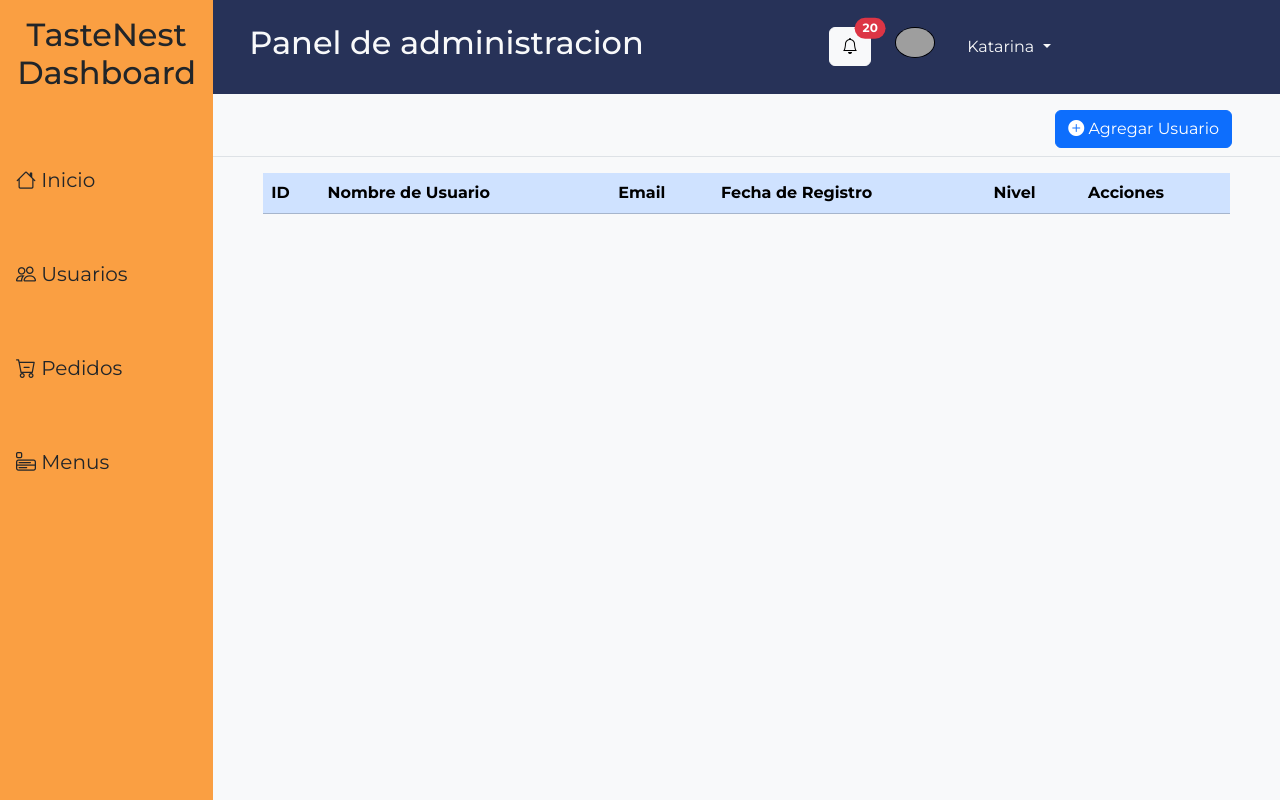
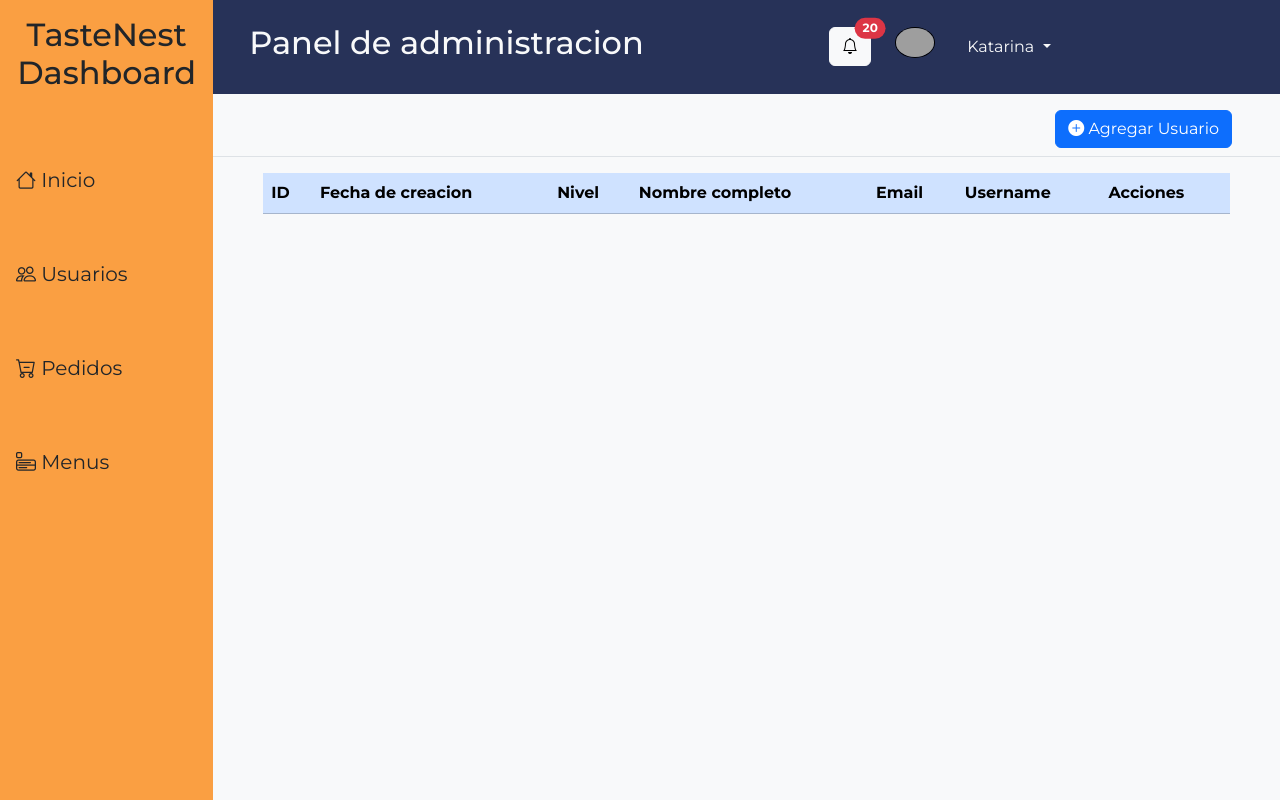
Before and after one commit to Adairowo/TasteNest.github.io, a PHP site: page /dashboard/users.php in a window 1280 px wide. Run offline with PHP 8.4, Linux system fonts and the light colour scheme; data that the repository does not hold is empty; grey boxes are pictures that could not be loaded.

Commit message:
Actualizacion de paginas a redirigir

```diff
--- a/css/stylesregister.css
+++ b/css/stylesregister.css
@@ -111,7 +111,7 @@ form .username {
     width: 100% ;
 }
 
-.btn-register{
+input[type="submit"] {
     width: 100%;
     height: 50px;
     background-color: #FA9F42;
--- a/dashboard/users.php
+++ b/dashboard/users.php
@@ -35,10 +35,11 @@
                 <thead class="table-primary" >
                   <tr>
                     <th>ID</th>
-                    <th>Nombre de Usuario</th>
+                    <th>Fecha de creacion</th>
+                    <th>Nivel</th>
+                    <th>Nombre completo</th>
                     <th>Email</th>
-                    <th>Fecha de Registro</th>
-                    <th>Nivel</th>
+                    <th>Username</th>
                     <th>Acciones</th>
                   </tr>
                 </thead>
@@ -61,7 +62,7 @@
                        <!-- Botón para editar -->
     <button class="btn btn-sm btn-warning" data-bs-toggle="modal" data-bs-target="#addUserModal">
       <i class="bi bi-pencil-square"></i> Editar
-  </button> x
+  </button>
   <!-- Botón para eliminar -->
   <button class="btn btn-sm btn-danger btnEliminar"
           data-id="<?php echo $fila['user_id']; ?>"
--- a/index.html
+++ b/index.html
@@ -17,7 +17,7 @@
             <ul class="nav-menu">
                 <button id="menu-close-button" class="fas fa-times"></button>
                 <li class="nav-item">
-                    <a href="login.html" class="nav-link">Pedir y recoger</a>
+                    <a href="login.php" class="nav-link">Pedir y recoger</a>
                 </li>
                 <li class="nav-item">
                     <a href="#landingseccion" class="nav-link">Sobre nosotros</a>
@@ -41,7 +41,7 @@
                      de saber quién los prepara. Saborea lo mejor de tu comunidad con solo unos clics.</p>
 
                 <div class="buttons">
-                <a href="login.html" class="boton pediryrecoger">Pedir y recoger</a>
+                <a href="login.php" class="boton pediryrecoger">Pedir y recoger</a>
                 <a href="#" class="boton contactanos">Contactanos</a>
                 </div>
             </div>
--- a/layouts/aside.php
+++ b/layouts/aside.php
@@ -9,7 +9,7 @@
         integrity="sha384-QWTKZyjpPEjISv5WaRU9OFeRpok6YctnYmDr5pNlyT2bRjXh0JMhjY6hW+ALEwIH" crossorigin="anonymous">
         <link rel="stylesheet" href="https://cdnjs.cloudflare.com/ajax/libs/animate.css/4.1.1/animate.min.css">
     <!--<link rel="stylesheet" href="https://cdnjs.cloudflare.com/ajax/libs/hover.css/2.3.1/css/hover-min.css">-->
-        <link rel="stylesheet" href="css\hover.css">
+        <link rel="stylesheet" href="../css\hover.css">
 </head>
 <aside class="col-md-3 col-lg-2 d-md-block sidebar vh-100" style="background-color: #fa9f42;">
      <div class="position-sticky">
--- a/layouts/header.php
+++ b/layouts/header.php
@@ -9,7 +9,7 @@
         integrity="sha384-QWTKZyjpPEjISv5WaRU9OFeRpok6YctnYmDr5pNlyT2bRjXh0JMhjY6hW+ALEwIH" crossorigin="anonymous">
         <link rel="stylesheet" href="https://cdnjs.cloudflare.com/ajax/libs/animate.css/4.1.1/animate.min.css">
     <!--<link rel="stylesheet" href="https://cdnjs.cloudflare.com/ajax/libs/hover.css/2.3.1/css/hover-min.css">-->
-        <link rel="stylesheet" href="css\hover.css">
+        <link rel="stylesheet" href="../css\hover.css">
 </head>
 <header style="background-color: beige;">
     <nav class="px-4 py-4 navbar navbar-expand-lg px-4" style="background-color: #273258;">
--- a/pedidos.php
+++ b/pedidos.php
@@ -74,9 +74,9 @@ if (!isset($_SESSION['username'])) {
               <a class="nav-link" href="about">Mi perfil</a>
             </li>
             <li class="nav-item mx-2">
-              <a class="nav-link" href="about">Dashboard</a>
+              <a class="nav-link" href="dashboard/admin.php">Dashboard</a>
             </li>
-            <li class="nav-item ms-auto">
+            <li class="nav-item mx-2">
               <a class="btn btn-danger" href="php/log_out.php">Cerrar Sesion</a>
             </li>
           </ul>
--- a/php/login_be.php
+++ b/php/login_be.php
@@ -3,7 +3,6 @@
   // Incluye el archivo de conexión a la base de datos
   include 'conexion.php';
   $email= $_POST['email'];
-  $password = $_POST['password'];
   $validar_login = mysqli_query($conexion, "SELECT * FROM users WHERE email = '$email' AND password = '$password'");
 
   if(mysqli_num_rows($validar_login) > 0){
```
